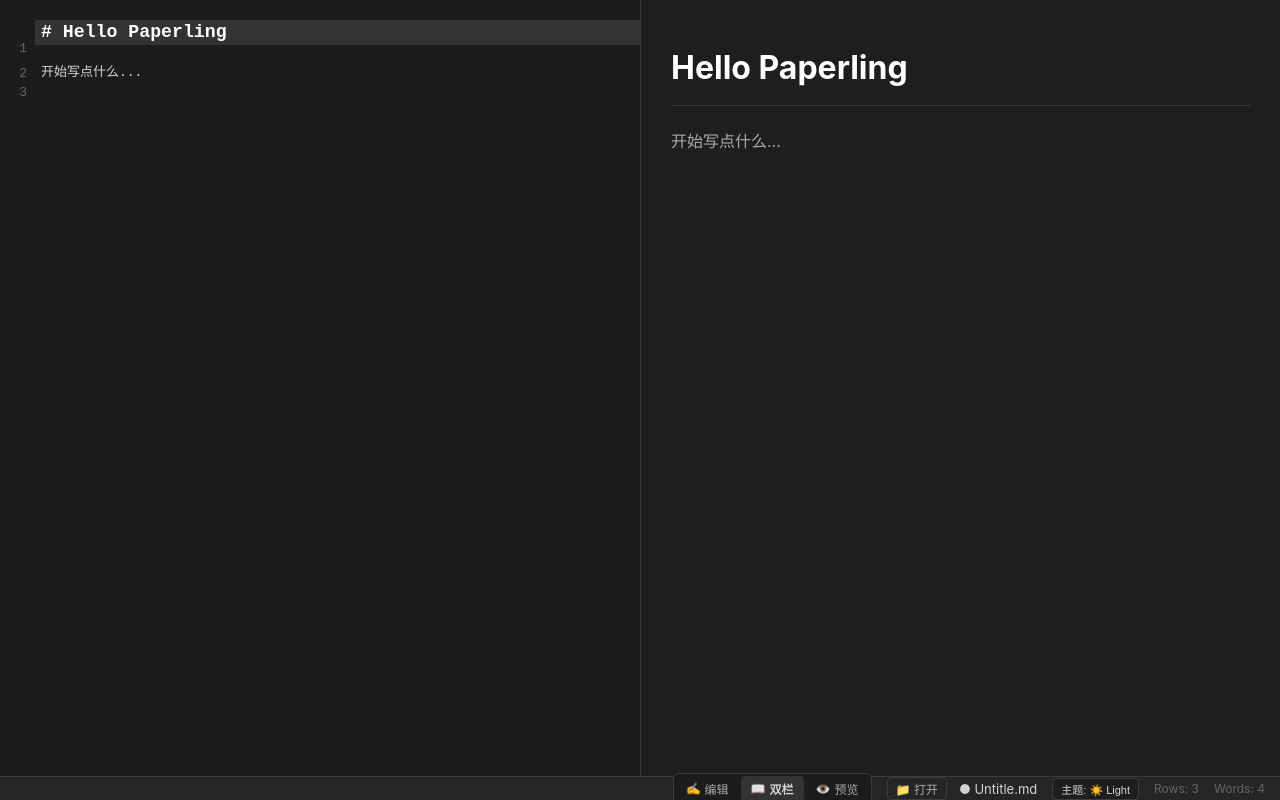
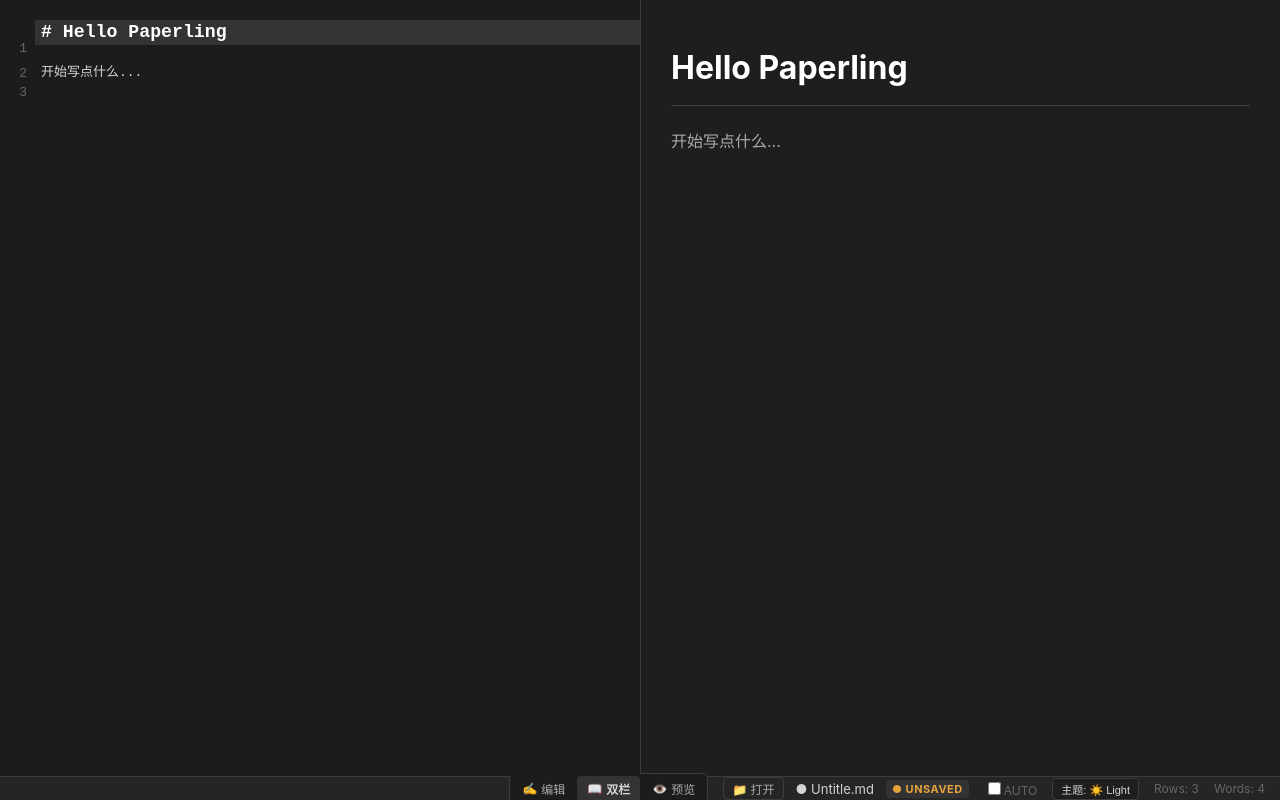
Before and after one commit to LingzheM/paperling-markdown, a React (Vite) app: page / in a window 1280 px wide. Built offline with nearby package versions, Linux system fonts and the light colour scheme.

Commit message:
v2 autosave

```diff
--- a/src/App.css
+++ b/src/App.css
@@ -69,6 +69,17 @@
   display: block;
   padding: 1em;
   overflow-x: auto;
+}
+
+.save-status-badge {
+  font-size: 11px;
+  font-weight: bold;
+  text-transform: uppercase;
+  letter-spacing: 0.5px;
+  padding: 2px 6px;
+  background-color: var(--bg-hover);
+  border-radius: 4px;
+  transition: color 0.2s ease;
 }
 
 /* ================= 4. 底部状态栏 ================= */
--- a/src/App.tsx
+++ b/src/App.tsx
@@ -1,55 +1,64 @@
-import { useEffect, useRef, useState } from "react";
+// src/App.tsx
+import { useCallback, useEffect, useRef, useState } from "react";
 import ReactMarkdown from 'react-markdown';
 import remarkGfm from "remark-gfm";
 import { useTheme } from "./context/ThemeContext";
 import { CodeEditor } from "./components/CodeEditor";
 import { ModeToggle, type ViewMode } from "./components/ModeToggle";
 import { openFile, saveFile, saveFileAs, isFileSystemSupported } from "./files/fileSystem";
-import { getSavedViewMode, setSavedViewMode } from "./utils/persistence";
+import { getAutoSave, getSavedViewMode, setAutoSave, setSavedViewMode } from "./utils/persistence";
 import './App.css';
+import { useAutosave } from "./hooks/useAutosave";
 
 
 function App() {
   //
-  const [content, setContent] = useState("# Hello Paperling\n\n开始写点什么...");
+  const [content, setContentState] = useState("# Hello Paperling\n\n开始写点什么...");
   const [originalContent, setOriginalContent] = useState("# Hello Paperling\n\n");
   const [fileName, setFileName] = useState<string | null>(null);
+  const [viewMode, setViewModeState] = useState<ViewMode>(getSavedViewMode);
+
+  const [isAutoSaveEnabled, setIsAutoSaveEnabled] = useState<boolean>(getAutoSave);
 
   const fileHandleRef = useRef<any>(null);
-  const [viewMode, setViewModeState] = useState<ViewMode>(getSavedViewMode);
   const { theme, setTheme } = useTheme();
 
+  const contentRef = useRef(content);
+  const setContent = (newVal: string) => {
+    setContentState(newVal);
+    contentRef.current = newVal;
+  }
+
   const isDirty = content !== originalContent;
-
   const wordCount = content.trim() === "" ? 0 : content.trim().split(/\s+/).length;
   const lineCount = content === "" ? 1 : content.split("\n").length;
 
-  useEffect(() => {
-    document.title = (isDirty ? "● " : "") + (fileName ?? "Untitled.md") + " - paperling";
-  }, [isDirty, fileName]);
+  const handleAutoSave = useCallback(async () => {
+    const handle = fileHandleRef.current;
+    if (!handle) return;
 
-  useEffect(() => {
-    const handleBeforeUnload = (e: BeforeUnloadEvent) => {
-      if (isDirty) {
-        e.preventDefault();
-        e.returnValue = "";
-      }
-    };
-    window.addEventListener("beforeunload", handleBeforeUnload);
-    return () => window.removeEventListener("beforeunload", handleBeforeUnload);
+    await saveFile(handle, contentRef.current);
+    setOriginalContent(contentRef.current);
+  }, []);
+
+  const handleAutoSaveError = useCallback((msg: string) => {
+    console.error("[Autosave Error]", msg);
+  }, []);
+
+  useAutosave({
+    enabled: isAutoSaveEnabled,
+    canSave: fileHandleRef.current !== null,
+    content,
+    originalContent,
+    onSave: handleAutoSave,
+    onError: handleAutoSaveError
   });
-
-  const setViewMode = (m: ViewMode) => {
-    setViewModeState(m);
-    setSavedViewMode(m);
-  }
 
   const handleOpen = async () => {
     if (!isFileSystemSupported) return;
     try {
       const fileData = await openFile();
       if (!fileData) return;
-
       setContent(fileData.content);
       setOriginalContent(fileData.content);
       setFileName(fileData.name);
@@ -78,7 +87,6 @@ function App() {
     try {
       const fileData = await saveFileAs(content, fileName ?? "Untitled.md");
       if (!fileData) return;
-
       setOriginalContent(content);
       setFileName(fileData.name);
       fileHandleRef.current = fileData.handle;
@@ -87,34 +95,46 @@ function App() {
     }
   };
 
+  const setViewMode = (m: ViewMode) => {
+    setViewModeState(m);
+    setSavedViewMode(m);
+  }
+
+  const toggleAutoSave = (checked: boolean) => {
+    setIsAutoSaveEnabled(checked);
+    setAutoSave(checked);
+  };
+
   useEffect(() => {
     const handleKeyDown = (e: KeyboardEvent) => {
       const isCtrl = e.ctrlKey || e.metaKey;
-
-      if (isCtrl && e.key.toLowerCase() === "o") {
-        e.preventDefault();
-        handleOpen();
-      }
-
-      if (isCtrl && !e.shiftKey && e.key.toLowerCase() === "s") {
-        e.preventDefault();
-        handleSave();
-      }
-
-      if (isCtrl && e.shiftKey && e.key.toLowerCase() === "s") {
-        e.preventDefault();
-        handleSaveAs();
-      }
-
+      if (isCtrl && e.key.toLowerCase() === "o") { e.preventDefault(); handleOpen(); }
+      if (isCtrl && !e.shiftKey && e.key.toLowerCase() === "s") { e.preventDefault(); handleSave(); }
+      if (isCtrl && e.shiftKey && e.key.toLowerCase() === "s") { e.preventDefault();handleSaveAs(); }
       if (e.ctrlKey && e.key.toLowerCase() === "e") {
         e.preventDefault();
         setViewMode(viewMode === "code" ? "reader" : "code");
       }
     };
-
     window.addEventListener("keydown", handleKeyDown);
     return () => window.removeEventListener("keydown", handleKeyDown);
   }, [content, fileName, viewMode]);
+
+
+  useEffect(() => {
+    document.title = (isDirty ? "● " : "") + (fileName ?? "Untitled.md") + " - paperling";
+  }, [isDirty, fileName]);
+
+  useEffect(() => {
+    const handleBeforeUnload = (e: BeforeUnloadEvent) => {
+      if (isDirty) {
+        e.preventDefault();
+        e.returnValue = "";
+      }
+    };
+    window.addEventListener("beforeunload", handleBeforeUnload);
+    return () => window.removeEventListener("beforeunload", handleBeforeUnload);
+  });
 
   return (
     <div className="app">
@@ -152,12 +172,27 @@ function App() {
             {isDirty ? "● ": ""}
             {fileName ?? "Untitle.md"}
           </span>
+
+          <span
+            className="save-status-badge"
+            style={{ color: isDirty ? "var(--status-unsaved)" : "var(--status-saved)" }}
+          >
+            {isDirty ? "● Unsaved" : "✓ Saved"}
+          </span>
         </div>
 
-        <button
-         className="theme-toggle-btn"
-         onClick={() => setTheme(theme === "light" ? "dark" : "light")}
-        >
+        <div className="statusbar-configs">
+          <label className="config-label">
+            <input
+              type="checkbox"
+              checked={isAutoSaveEnabled}
+              onChange={(e) => toggleAutoSave(e.target.checked)}
+            />
+            <span>AUTO</span>
+          </label>
+        </div>
+
+        <button className="theme-toggle-btn" onClick={() => setTheme(theme === "light" ? "dark" : "light")}>
           主题: {theme === "light" ? "🌙 Dark" : "☀️ Light"}
         </button>
         <div className="statusbar-item">Rows: {lineCount}</div>
--- a/src/index.css
+++ b/src/index.css
@@ -17,6 +17,9 @@
   --syntax-link: #3498db;
   --syntax-code: #e74c3c;
   --syntax-quote: #7f8c8d;
+
+  --status-unsaved: #e6a23c;
+  --status-saved: #67c23a;
 }
 
 [data-theme="dark"] {
@@ -38,6 +41,9 @@
   --syntax-link: #4fc1ff;
   --syntax-code: #ce9178;
   --syntax-quote: #608b4e;
+
+  --status-unsaved: #e6a23c;
+  --status-saved: #6cbc43;
 }
 
 html,
```
